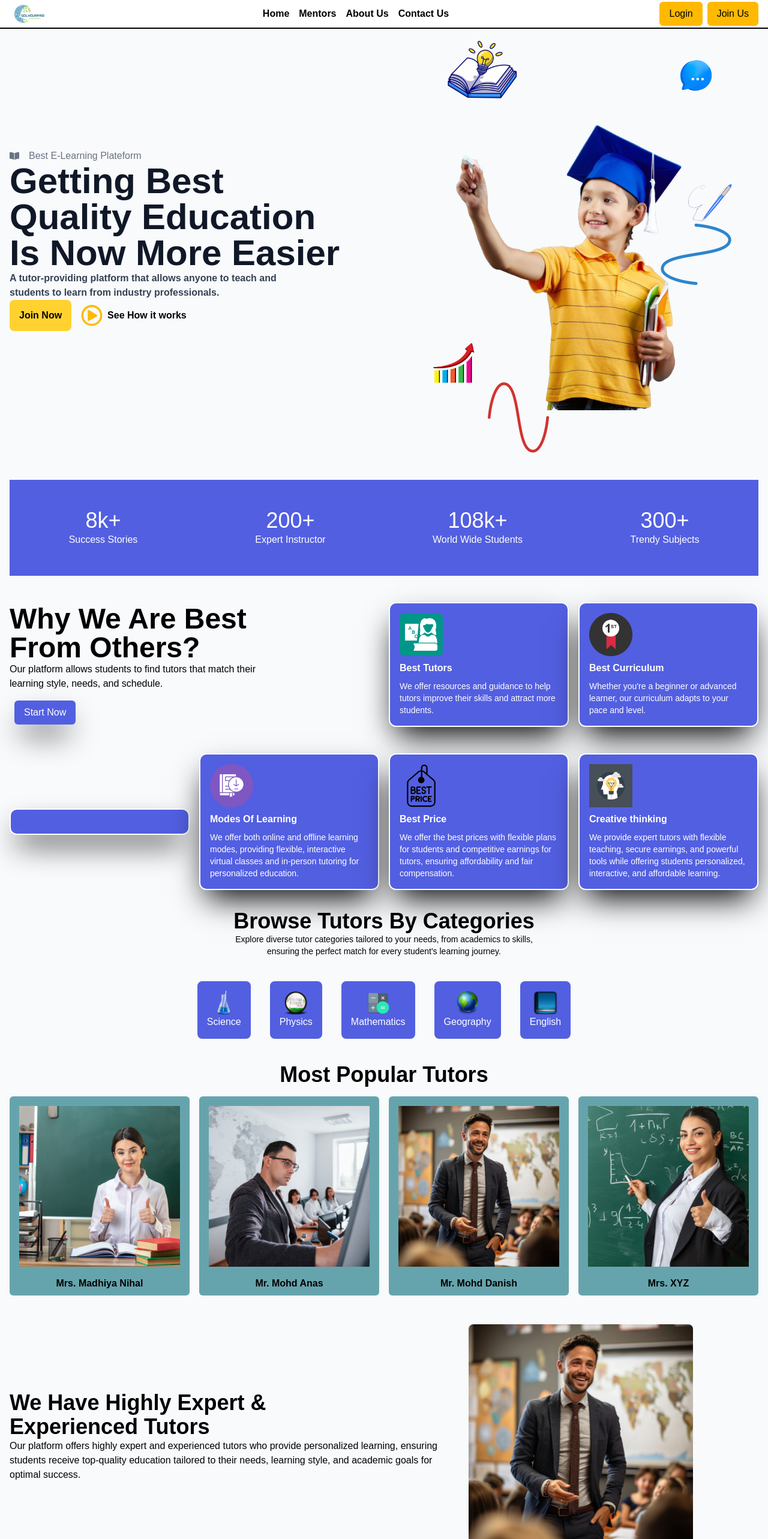
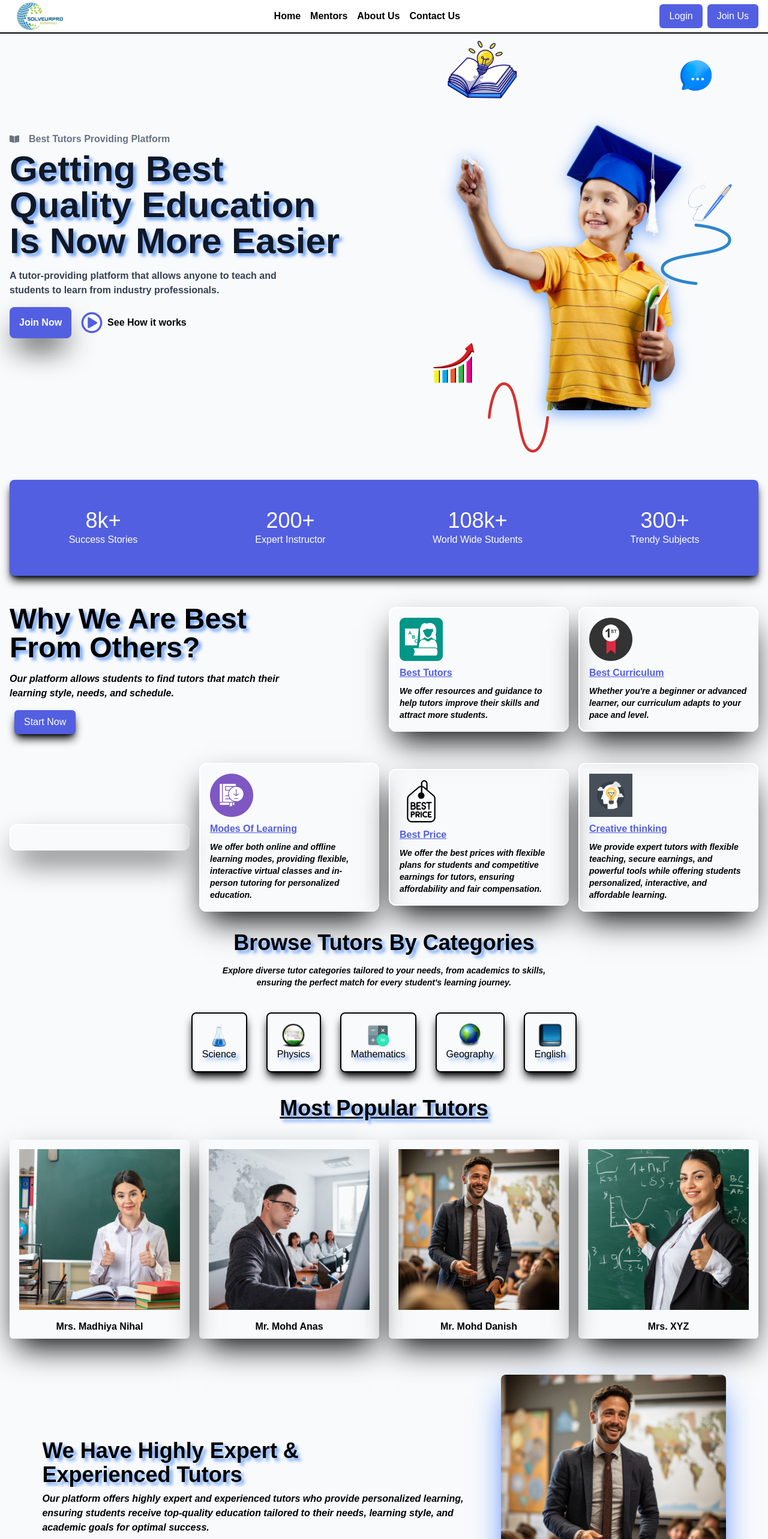
Before and after one commit to solveurpro-enterprises/solveurpro-frontend, a React (Vite) app: page / in a window 1280 px wide. Shown: the top 2566 px of the page at 60% size. Built offline with nearby package versions, Linux system fonts and the light colour scheme; a web font is replaced by a local one.

Commit message:
update homepage

```diff
--- a/src/components/common/Button.jsx
+++ b/src/components/common/Button.jsx
@@ -2,7 +2,7 @@ import React from 'react'
 
 const Button = ({bg,text,title}) => {
   return (
-    <div className={`bg-amber-400 px-4 py-2 rounded-md`}>{title}</div>
+    <div className={`bg-[#525FE1] px-4 py-2 rounded-md text-white` }>{title}</div>
   )
 }
 
--- a/src/components/common/Navbar.jsx
+++ b/src/components/common/Navbar.jsx
@@ -6,7 +6,7 @@ import Button from './Button'
 const Navbar = () => {
 
   return (
-    <div className='h-12  px-4 py-2 flex justify-between items-center border-b-2 border-b-black fixed z-40- left-0 right-0 text-black bg-white' >
+    <div className='h-14  px-4 py-1 flex justify-between items-center border-b-2 border-b-black fixed z-40- left-0 right-0 text-black bg-white' >
         <div className='h-full'><img className='h-full' src={logo} alt="" /></div>
         <ul className='flex gap-4'>
             {
--- a/src/pages/Home.jsx
+++ b/src/pages/Home.jsx
@@ -71,39 +71,39 @@ const Home = () => {
   return (
     <div className="min-h-screen mx-4">
         {/* hero section */}
-      <section className="flex items-center min-h-screen  w-full">
+      <section className="flex items-center min-h-screen  w-full transition-all duration-300">
         <div className="text-black  w-1/2">
-          <p className="text-gray-500 flex gap-4 items-center"> <FaBookOpen/>Best E-Learning Plateform</p>
-          <h1 className="text-6xl font-bold text-gray-900">
+          <p className="text-gray-500 flex gap-4 items-center font-extrabold mb-2"> <FaBookOpen/>Best Tutors Providing Platform</p>
+          <h1 className="text-6xl font-bold text-gray-900 [text-shadow:5px_5px_5px_rgba(59,130,246,0.7)] ">
             Getting Best <br /> Quality Education <br /> Is Now More Easier
           </h1>
-          <p className="text-gray-700 font-bold">
+          <p className="text-gray-700 font-extrabold mt-4">
             A tutor-providing platform that allows anyone to teach and <br/>students
             to learn from industry professionals.
           </p>
-          <div className="flex">
-            <button className="px-4 py-2 rounded-lg bg-amber-300 font-bold">
+          <div className="flex my-4">
+            <button className="px-4 py-2 text-black rounded-lg text-white bg-[#525FE1] font-bold  cursor-pointer shadow-2xl shadow-black transition-all duration-300 hover:scale-90">
               Join Now
             </button>
-            <button className="px-4 py-2 flex items-center gap-2  ">
-              <FaRegPlayCircle className="text-4xl text-amber-400 font-bold " />
+            <button className="px-4 py-2 flex items-center gap-2 hover:scale-110 ">
+              <FaRegPlayCircle className="text-4xl text-[#525FE1] font-bold " />
               <p className="font-bold">See How it works</p>
             </button>
           </div>
         </div>
-        <div className="h-screen flex items-center justify-center  w-1/2  relative -z-20">
+        <div className="h-screen flex items-center justify-center  w-1/2  relative -z-20 rounded-lg">
           <img src={redWave} alt="" className="w-32 absolute bottom-10 left-40" />
           <img src={bookImg} alt="" className="w-32 absolute top-15 left-25" />
           <img src={msgbox} alt="" className="w-32 absolute top-20 right-10" />
           <img src={progress} alt="" className="w-18 absolute bottom-40 left-20" />
           <img src={pen} alt="" className="w-20 absolute top-75 right-10" />
           <img src={blueWave} alt="" className="w-32 absolute top-90 right-10 rotate-90" />
-            <img src={img} alt="" className=" h-96 scale-125 mt-22" />
+            <img src={img} alt="" className=" h-96 scale-125 mt-22 drop-shadow-[0px_5px_10px_rgba(59,130,246,0.7)] rounded-lg" />
         </div>
       </section>
 
       {/* achivement section */}
-      <section className="bg-[#525FE1] grid grid-cols-4 py-12 items-center justify-center ">
+      <section className="bg-[#525FE1] grid grid-cols-4 py-12 items-center justify-center rounded-lg shadow-lg shadow-black ">
         {
           achievments.map((achievement,index)=>(
             <div className="flex items-center justify-center flex-col" key={index}>
@@ -115,32 +115,32 @@ const Home = () => {
       </section>
 
       {/* Quality seciton */}
-      <section className="grid grid-cols-4 gap-4 items-center my-4">
+      <section className="grid grid-cols-4 gap-4 items-center my-4 transition-all duration-300">
         <div className="text-black col-span-2 my-8">
-          <h1 className="text-5xl font-bold">Why We Are Best<br/> From Others?</h1>
-          <h2>Our platform allows students to find tutors that match their <br/>learning style, needs, and schedule.</h2>
+          <h1 className="text-5xl font-bold [text-shadow:5px_5px_5px_rgba(59,130,246,0.7)] ">Why We Are Best<br/> From Others?</h1>
+          <h2 className="font-bold italic mt-4">Our platform allows students to find tutors that match their <br/>learning style, needs, and schedule.</h2>
 
-          <button to="login" className="bg-[#525FE1] text-white py-2 px-4 mt-4 ml-2 rounded-md shadow-2xl cursor-pointer shadow-black">Start Now</button>
+          <button to="login" className="bg-[#525FE1] text-white py-2 px-4 mt-4 ml-2 rounded-md shadow-2xl cursor-pointer shadow-black shadow-lg shadow-black hover:scale-110">Start Now</button>
         </div>
         {
           qualities.map((quality,index)=>(
-            <div className="text-white flex flex-col justify-center gap-2 border-2 p-4 rounded-xl bg-[#525FE1] shadow-black  shadow-2xl " key={index}>
-              {quality.image&&<img src={quality.image} className="w-18"/>}
-              <p className="font-bold">{quality.title}</p>
-              <p className=" text-sm">{quality.subTitle}</p>
+            <div className="text-white flex flex-col justify-center gap-2 border-2 p-4 rounded-xl shadow-black  shadow-2xl text-black transition-all duration-300 hover:-translate-y-4  " key={index}>
+              {quality.image&&<img src={quality.image} className="w-18 "/>}
+              <p className="font-extrabold text-[#525FE1] underline">{quality.title}</p>
+              <p className=" text-sm text-black font-bold italic">{quality.subTitle}</p>
             </div>
           ))
         }
       </section>
 
       {/* course category */}
-      <section className=" text-black">
-        <h1 className="text-4xl mt-8 font-bold text-center" >Browse Tutors By Categories</h1>
-        <p className="text-sm text-center">Explore diverse tutor categories tailored to your needs, from academics to skills, <br/>ensuring the perfect match for every student's learning journey.</p>
+      <section className=" text-black transition-all duration-300">
+        <h1 className="mt-8 font-bold text-center [text-shadow:5px_5px_5px_rgba(59,130,246,0.7)] text-4xl" >Browse Tutors By Categories</h1>
+        <p className="text-sm text-center mt-4 font-bold italic">Explore diverse tutor categories tailored to your needs, from academics to skills, <br/>ensuring the perfect match for every student's learning journey.</p>
         <div className="flex justify-center gap-8 items-center my-10">
           {
             tutorCtgry.map((cat,index)=>(
-              <div className="flex items-center flex-col bg-[#525FE1] text-white p-4 rounded-lg">
+              <div className="flex items-center flex-col shadow-blue shadow-2xl  text-black [text-shadow:5px_5px_5px_rgba(59,130,246,0.7)] border-2 p-4 rounded-lg shadow-lg shadow-black hover:scale-110">
                 <img src={cat.image} alt="" className="w-10" />
                 <p>{cat.subject}</p>
               </div>
@@ -149,13 +149,13 @@ const Home = () => {
         </div>
       </section>
           {/* //tutors list */}
-      <section className="text-black mb-4">
-          <h1 className="text-4xl text-center font-bold m-4">Most Popular Tutors</h1>
+      <section className="text-black mb-4 transition-all duration-300">
+          <h1 className="text-4xl text-center font-bold m-4 [text-shadow:5px_5px_5px_rgba(59,130,246,0.7)] underline mb-8">Most Popular Tutors</h1>
           <div className="grid grid-cols-4 gap-4">
             {
               instructorList.map((instructor,index)=>(
-                <div className="bg-[#66A4AD]  rounded-md ">
-                  <img src={instructor.image} alt="" className=" aspect-square object-cover p-4 overflow-hidden" />
+                <div className=" shadow-2xl shadow-black  rounded-md group hover:-translate-2">
+                  <img src={instructor.image} alt="" className=" aspect-square object-cover p-4 duration-500  group-hover:scale-110 overflow-hidden " />
                   <p className=" text-center font-extrabold pb-2">{instructor.name}</p>
                 </div>
               ))
@@ -163,12 +163,12 @@ const Home = () => {
           </div>
       </section>
 
-      <section className="w-full flex items-center my-12 gap-4">
+      <section className="w-full flex items-center justify-center my-15 gap-4">
         <div className="text-black w-[60%]">
-          <h1 className="text-4xl font-extrabold">We Have Highly Expert &<br/> Experienced Tutors</h1>
-          <p>Our platform offers highly expert and experienced tutors who provide personalized learning, ensuring students receive top-quality education tailored to their needs, learning style, and academic goals for optimal success.</p>
+          <h1 className="text-4xl font-extrabold [text-shadow:5px_5px_5px_rgba(59,130,246,0.7)] line-clamp-3">We Have Highly Expert &<br/> Experienced Tutors</h1>
+          <p className=" italic font-bold mt-2">Our platform offers highly expert and experienced tutors who provide personalized learning, ensuring students receive top-quality education tailored to their needs, learning style, and academic goals for optimal success.</p>
         </div>
-          <img src={t3} alt="" className="w-[30%] aspect-square object-cover rounded-lg"/>
+          <img src={t3} alt="" className="w-[30%] aspect-square object-cover rounded-lg shadow-2xl shadow-blue-600 hover:grayscale-100 hover:scale-110"/>
       </section>
     </div>
   );
```
